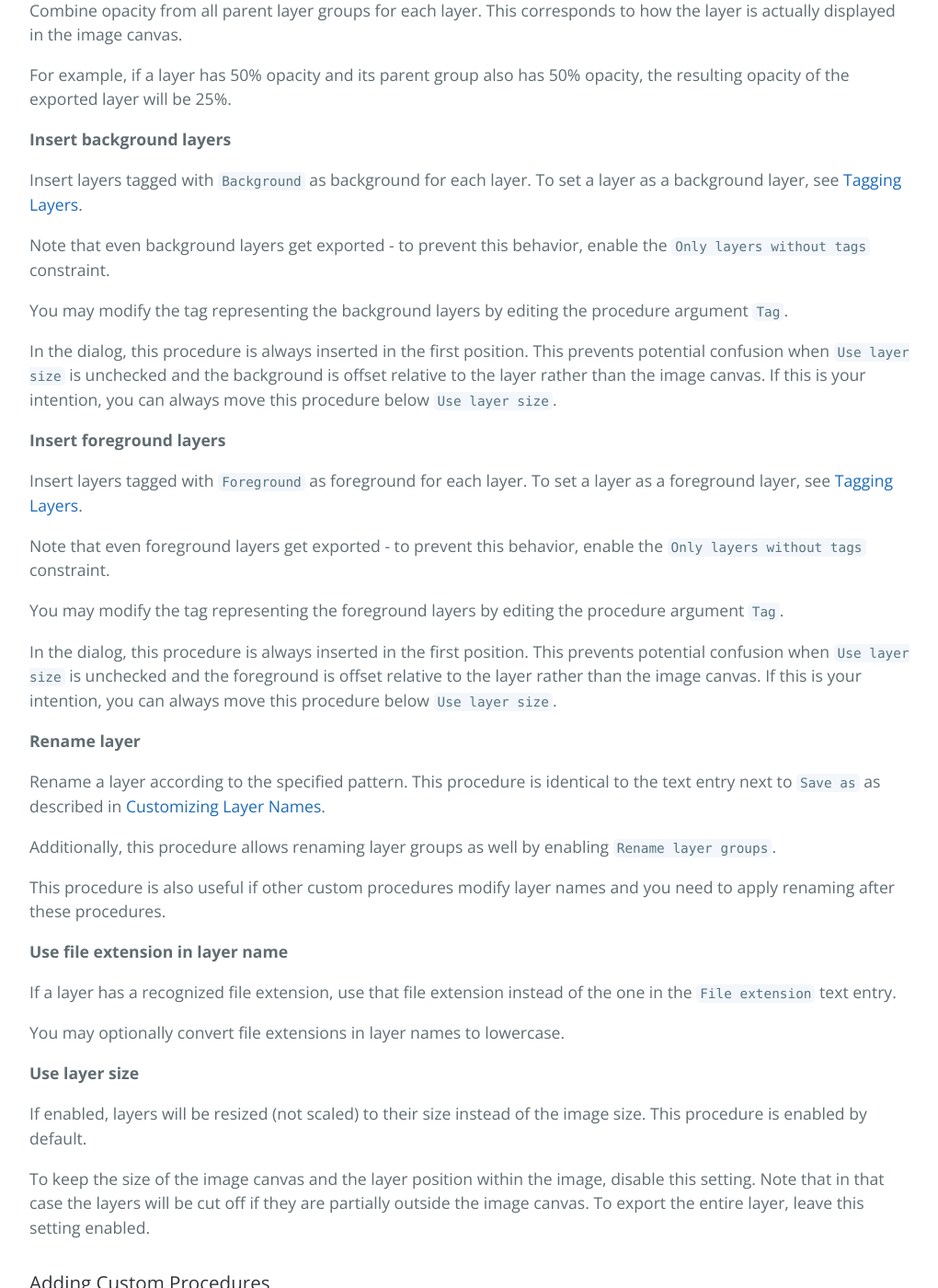
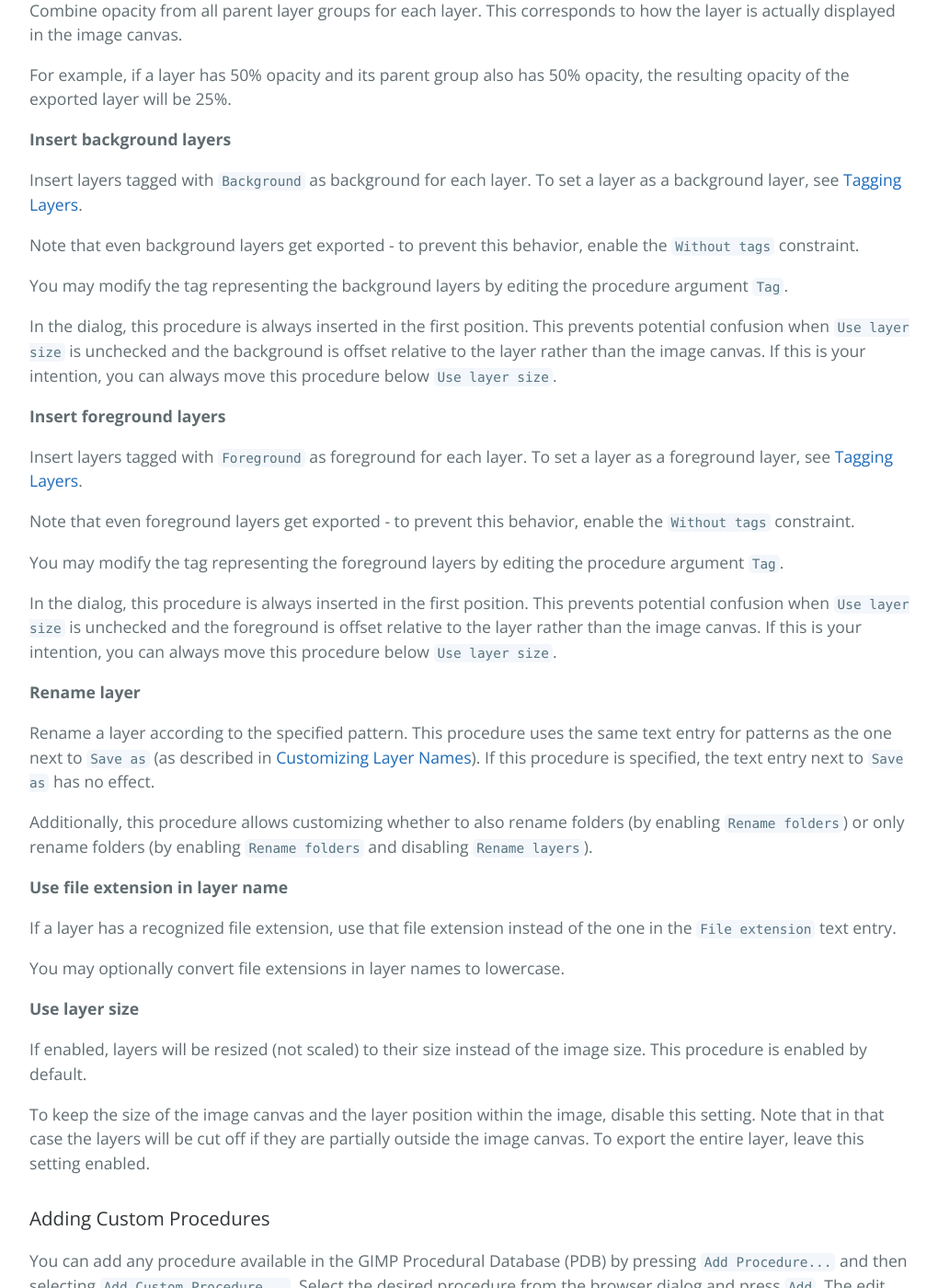
Before and after one commit to kamilburda/gimp-export-layers, a Jekyll site: the page built from dev/sections/Customizing-Export.md, in a window 1280 px wide and 1400 px high, scrolled down 7083 px. Shown: the whole window at 92% size, without its empty margins (128-1148 px from the left). Built offline with Jekyll 4.4.1, drawn with Linux system fonts in a browser that asks for light colours; some of the changed text lies outside the part shown.

Commit message:
Update docs

```diff
--- a/dev/sections/Customizing-Export.md
+++ b/dev/sections/Customizing-Export.md
@@ -265,7 +265,7 @@
 Insert layers tagged with `Background` as background for each layer.
 To set a layer as a background layer, see [Tagging Layers](#tagging-layers).
 
-Note that even background layers get exported - to prevent this behavior, enable the `Only layers without tags` constraint.
+Note that even background layers get exported - to prevent this behavior, enable the `Without tags` constraint.
 
 You may modify the tag representing the background layers by editing the procedure argument `Tag`.
 
@@ -278,7 +278,7 @@
 Insert layers tagged with `Foreground` as foreground for each layer.
 To set a layer as a foreground layer, see [Tagging Layers](#tagging-layers).
 
-Note that even foreground layers get exported - to prevent this behavior, enable the `Only layers without tags` constraint.
+Note that even foreground layers get exported - to prevent this behavior, enable the `Without tags` constraint.
 
 You may modify the tag representing the foreground layers by editing the procedure argument `Tag`.
 
@@ -289,11 +289,10 @@
 **Rename layer**
 
 Rename a layer according to the specified pattern.
-This procedure is identical to the text entry next to `Save as` as described in [Customizing Layer Names](#customizing-layer-names).
+This procedure uses the same text entry for patterns as the one next to `Save as` (as described in [Customizing Layer Names](#customizing-layer-names)).
+If this procedure is specified, the text entry next to `Save as` has no effect.
 
-Additionally, this procedure allows renaming layer groups as well by enabling `Rename layer groups`.
-
-This procedure is also useful if other custom procedures modify layer names and you need to apply renaming after these procedures.
+Additionally, this procedure allows customizing whether to also rename folders (by enabling `Rename folders`) or only rename folders (by enabling `Rename folders` and disabling `Rename layers`).
 
 **Use file extension in layer name**
 
@@ -342,29 +341,25 @@
 
 ### Built-in Constraints
 
-**Include layers**
+**Layers**
 
-Export all layers that are not groups.
+Export only layers (i.e. not layer groups).
 This constraint is enabled by default.
 
-**Include layer groups**
+**Layer groups**
 
-Export all layer groups as layers.
+Export only layer groups.
 
-**Include empty layer groups**
-
-Create subfolders for empty layer groups.
-
-**Only visible layers**
+**Visible**
 
 If enabled, invisible layers will not be exported.
 Visible layers within invisible layer groups will also not be exported.
 
-**Only top-level layers**
+**Top-level**
 
 Export only layers at the top of the layer tree (i.e. do not export layers inside any layer group).
 
-**Only layers with tags**
+**With tags**
 
 Export only layers with tags.
 
@@ -375,7 +370,7 @@
 
 See [Tagging Layers](#tagging-layers) for information about tags.
 
-**Only layers without tags**
+**Without tags**
 
 Export only layers with no tags.
 
@@ -384,11 +379,11 @@
 
 See [Tagging Layers](#tagging-layers) for information about tags.
 
-**Only layers matching file extension**
+**Matching file extension**
 
 Export only layers having a file extension matching the extension typed in the text entry.
 
-**Only layers selected in preview**
+**Selected in preview**
 
 Export only layers selected in the preview.
 If you save settings, the selection is saved as well.
```
Also changed, not shown: dev/sections/CHANGELOG.md (+13 -0 lines), sections/CHANGELOG.md (+13 -0 lines).
